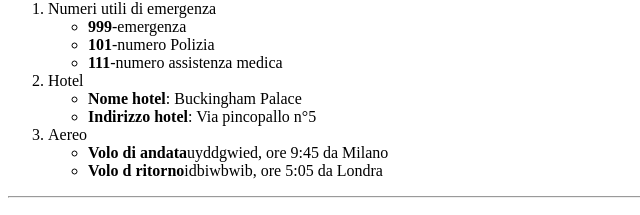
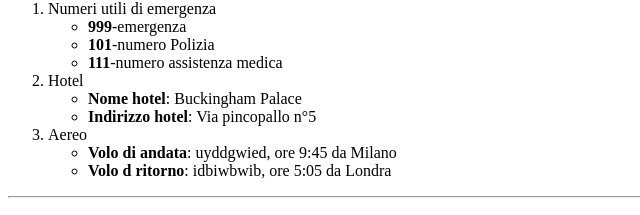
Before and after one commit to bia9400/html-london-trip, a plain HTML site: page index.html in a window 1280 px wide. Shown: the part 1110-1325 px from the top of the page, 0-640 px from the left. Drawn offline with Linux system fonts and the light colour scheme.

Commit message:
correzione testo

```diff
--- a/index.html
+++ b/index.html
@@ -91,8 +91,8 @@
 
                 <li>Aereo
                     <ul>
-                        <li><strong>Volo di andata</strong><span>uyddgwied, ore 9:45 da Milano</span></li>
-                        <li><strong>Volo d ritorno</strong><span>idbiwbwib, ore 5:05 da Londra</span></li>
+                        <li><strong>Volo di andata</strong><span>: uyddgwied, ore 9:45 da Milano</span></li>
+                        <li><strong>Volo d ritorno</strong><span>: idbiwbwib, ore 5:05 da Londra</span></li>
                     </ul>
 
                 </li>
```
